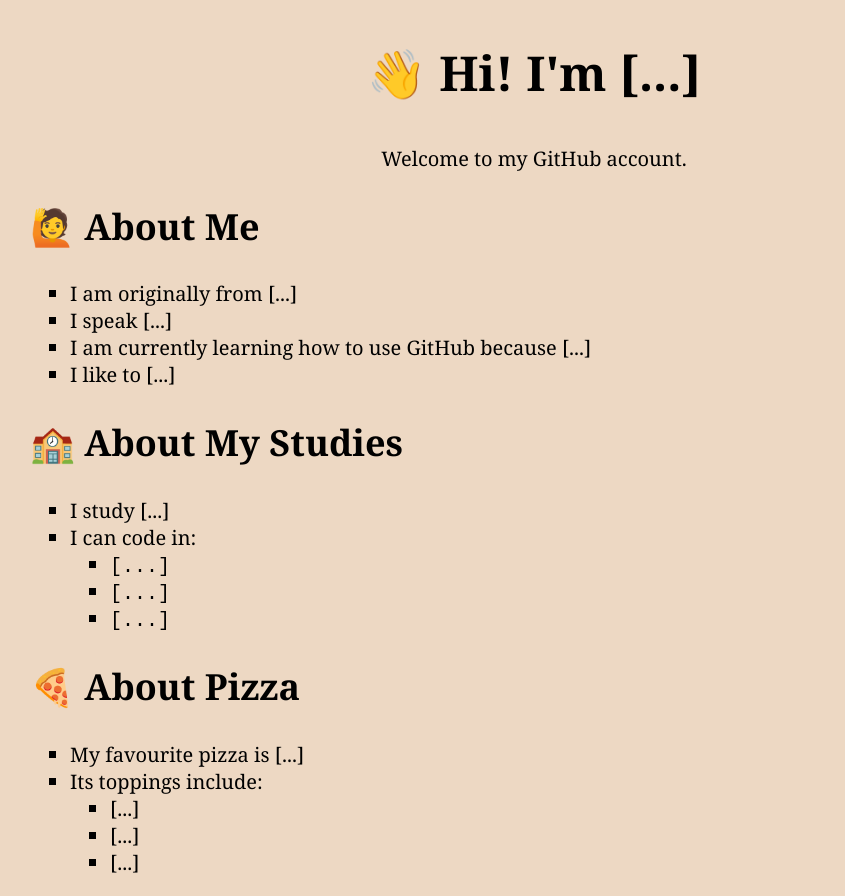
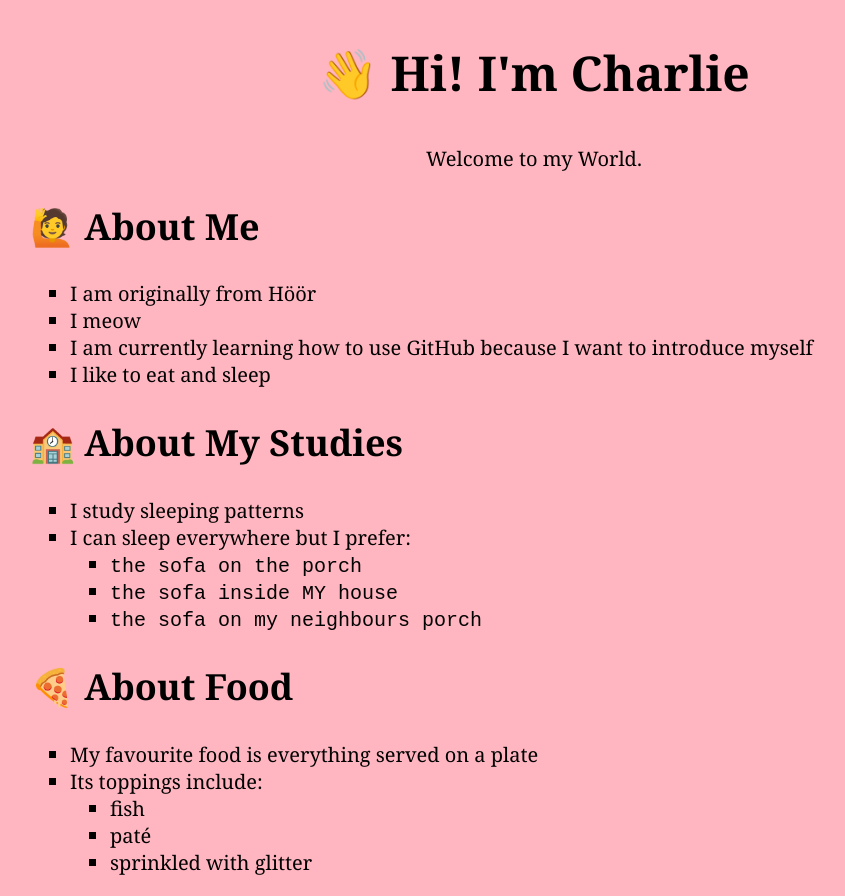
Before and after one commit to AnniAntoni/mycat, a plain HTML site: page index.html in a window 1280 px wide. Shown: the whole page, without its empty margins (106-951 px from the left). Drawn offline with Linux system fonts and the light colour scheme.

Commit message:
updated info about Charlie

```diff
--- a/css/style.css
+++ b/css/style.css
@@ -1,7 +1,7 @@
 /* Feel free to change me and make me your own! */
 
 body {
-  background-color: #edd8c3;
+  background-color: lightpink;
   font-family: Georgia, serif;
 }
 
--- a/index.html
+++ b/index.html
@@ -7,42 +7,42 @@
     </head>
     <body>
         <article>
-        <h1>&#128075; Hi! I'm [...]</h1>
+        <h1>&#128075; Hi! I'm Charlie</h1>
         <p>
-            Welcome to my GitHub account.
+            Welcome to my World.
         </p>
         </article>
         <article>
         <h2>&#128587; About Me</h2>
         <ul>
-            <li>I am originally from [...]</li>
-            <li>I speak [...]</li>
-            <li>I am currently learning how to use GitHub because [...]</li>
-            <li>I like to [...]</li>
+            <li>I am originally from Höör</li>
+            <li>I meow</li>
+            <li>I am currently learning how to use GitHub because I want to introduce myself</li>
+            <li>I like to eat and sleep</li>
         </ul>
         </article>
         <article>
         <h2>&#127979; About My Studies </h2>
         <ul>
-            <li>I study [...]</li>
-            <li>I can code in:
+            <li>I study sleeping patterns</li>
+            <li>I can sleep everywhere but I prefer:
                 <ul>
-                    <li><code>[...]</code></li>
-                    <li><code>[...]</code></li>
-                    <li><code>[...]</code></li>
+                    <li><code>the sofa on the porch</code></li>
+                    <li><code>the sofa inside MY house</code></li>
+                    <li><code>the sofa on my neighbours porch </code></li>
                 </ul>
             </li>
         </ul>
         </article>
         <article>
-        <h2>&#127829; About Pizza</h2>
+        <h2>&#127829; About Food</h2>
         <ul>
-            <li>My favourite pizza is [...]</li>
+            <li>My favourite food is everything served on a plate</li>
             <li>Its toppings include:
                 <ul>
-                    <li>[...]</li>
-                    <li>[...]</li>
-                    <li>[...]</li>
+                    <li>fish</li>
+                    <li>paté</li>
+                    <li>sprinkled with glitter</li>
                 </ul>
             </li>
         </ul>
```
